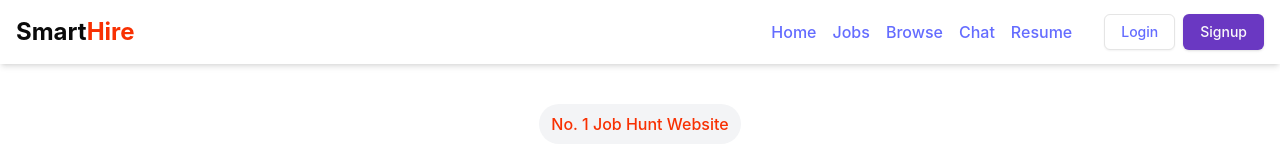
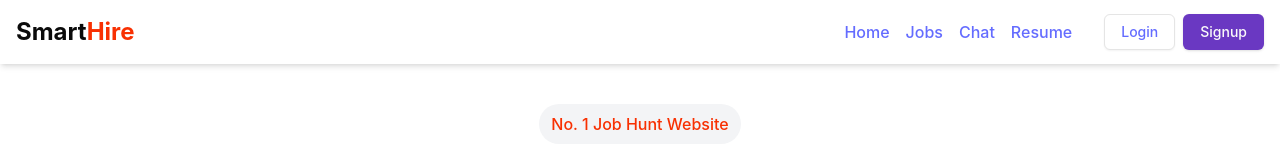
Before and after one commit to AntaraArifa/Dp-1, a React (Vite) app in the folder frontend/: page / in a window 1280 px wide. Shown: the top 160 px of the page. Built offline with nearby package versions, Linux system fonts and the light colour scheme; no server answers.

Commit message:
chat option for recruiter

```diff
--- a/frontend/src/components/shared/Navbar.jsx
+++ b/frontend/src/components/shared/Navbar.jsx
@@ -51,6 +51,9 @@ const Navbar = () => {
               <li className="hover:text-[#F83002] cursor-pointer">
                 <Link to="/admin/jobs">Jobs</Link>
               </li>
+              <li className="hover:text-[#F83002] cursor-pointer">
+                <Link to="/chat">Chat</Link>
+              </li>
             </ul>
           ) : (
             <ul className="no-bullets flex gap-8">
@@ -59,9 +62,6 @@ const Navbar = () => {
               </li>
               <li className="hover:text-[#F83002] cursor-pointer">
                 <Link to="/jobs">Jobs</Link>
-              </li>
-              <li className="hover:text-[#F83002] cursor-pointer">
-                <Link to="/browse">Browse</Link>
               </li>
               <li className="hover:text-[#F83002] cursor-pointer">
                 <Link to="/chat">Chat</Link>
```
